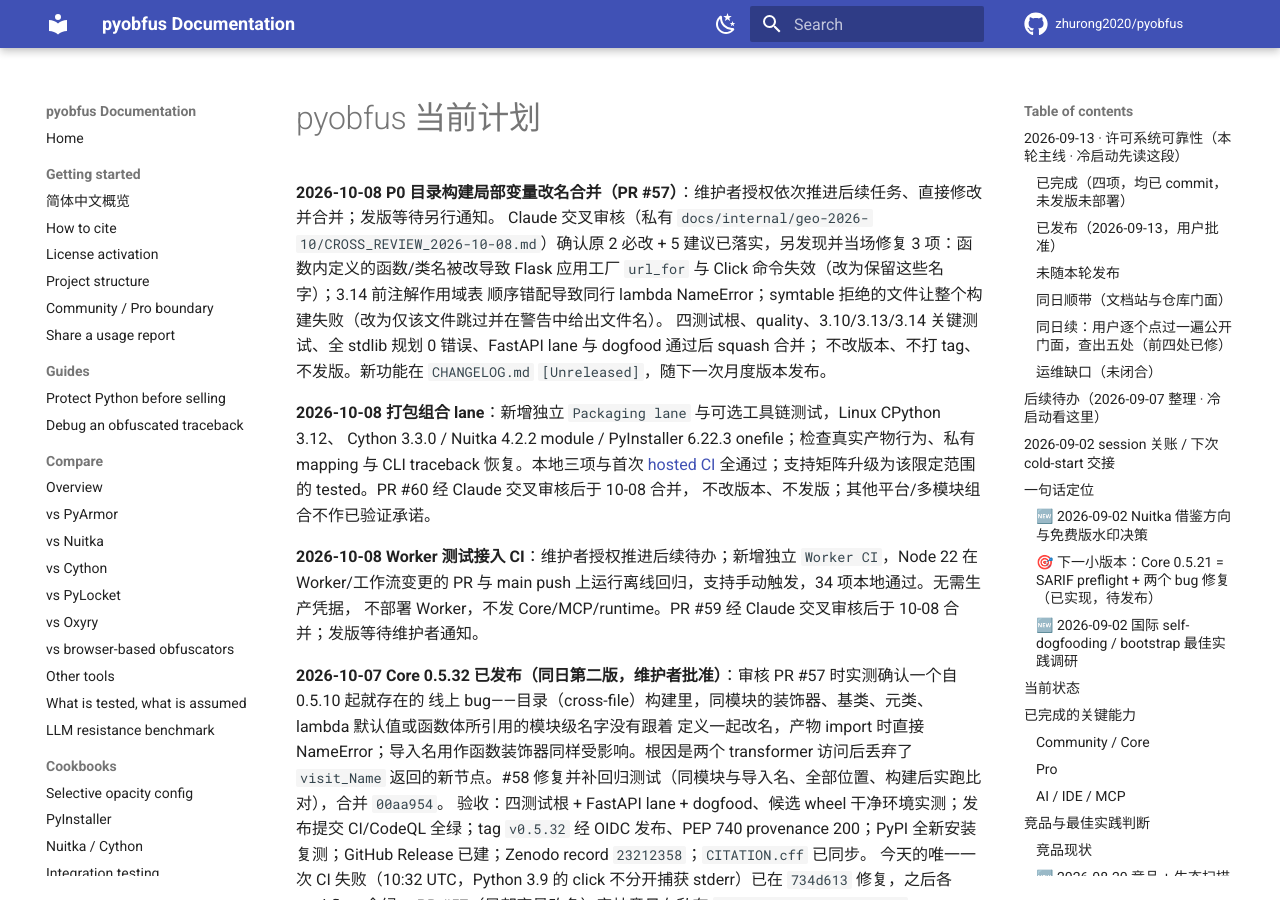
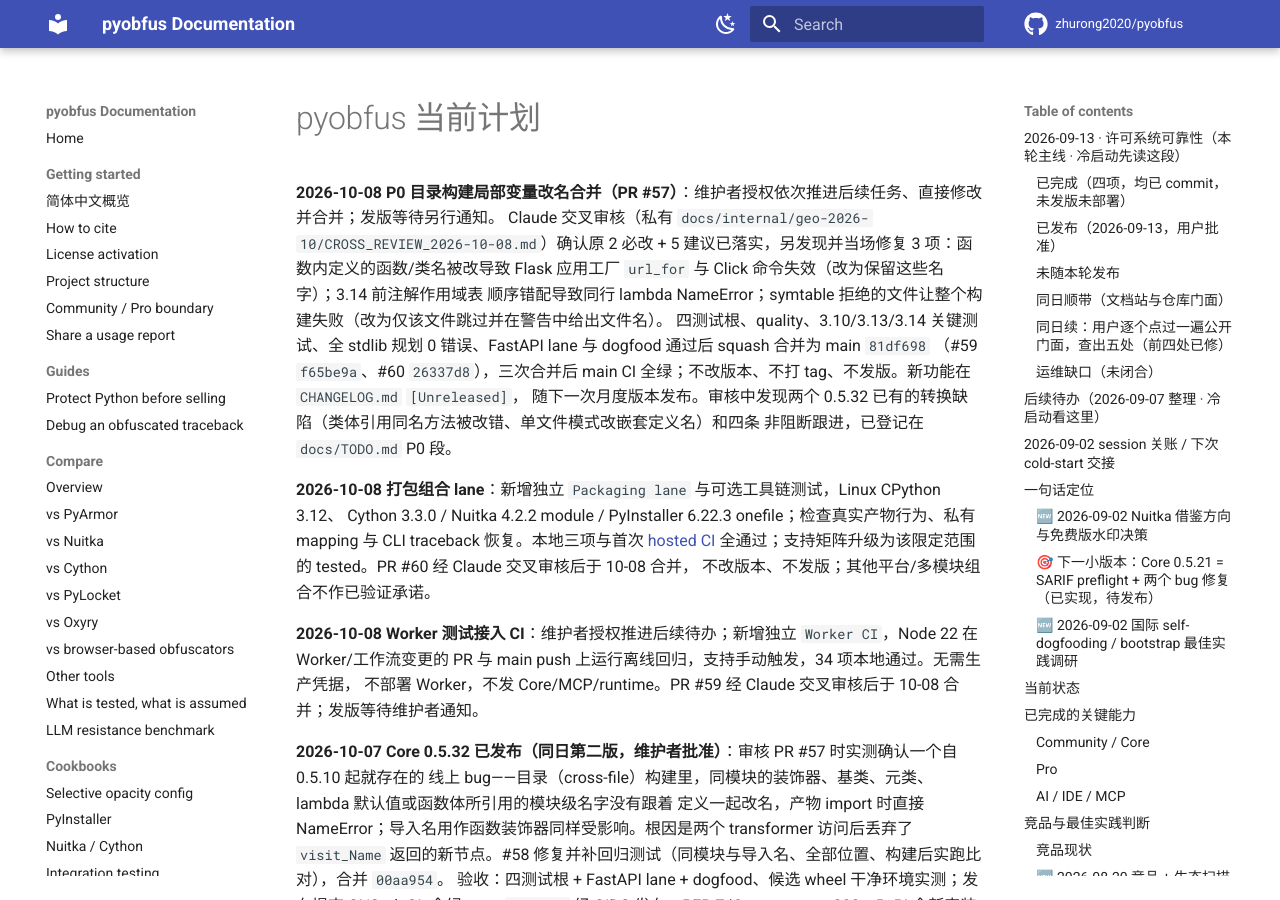
Before and after one commit to zhurong2020/pyobfus, an MkDocs documentation site: the page built from docs/CURRENT_PLAN_ZH.md, in a window 1280 px wide and 900 px high. Built offline with MkDocs 1.6.1 and Material for MkDocs 9.7.7, drawn with Linux system fonts in a browser that asks for light colours; comment, search, counter and statistics services are not loaded.

Commit message:
docs: record the 10-08 merges and register follow-ups
#59, #60 and #57 are merged (f65be9a, 26337d8, 81df698); nothing released.
TODO registers two pre-existing transformation bugs found in the cross
review and four non-blocking follow-ups; release notes list what must be
synced when local renaming ships.

Co-Authored-By: Claude Opus 5.5 <noreply@anthropic.com>

```diff
--- a/docs/CURRENT_PLAN_ZH.md
+++ b/docs/CURRENT_PLAN_ZH.md
@@ -4,8 +4,10 @@
 Claude 交叉审核（私有 `docs/internal/geo-2026-10/CROSS_REVIEW_2026-10-08.md`）确认原 2 必改 + 5 建议已落实，另发现并当场修复
 3 项：函数内定义的函数/类名被改导致 Flask 应用工厂 `url_for` 与 Click 命令失效（改为保留这些名字）；3.14 前注解作用域表
 顺序错配导致同行 lambda NameError；symtable 拒绝的文件让整个构建失败（改为仅该文件跳过并在警告中给出文件名）。
-四测试根、quality、3.10/3.13/3.14 关键测试、全 stdlib 规划 0 错误、FastAPI lane 与 dogfood 通过后 squash 合并；
-不改版本、不打 tag、不发版。新功能在 `CHANGELOG.md` `[Unreleased]`，随下一次月度版本发布。
+四测试根、quality、3.10/3.13/3.14 关键测试、全 stdlib 规划 0 错误、FastAPI lane 与 dogfood 通过后 squash 合并为 main `81df698`
+（#59 `f65be9a`、#60 `26337d8`），三次合并后 main CI 全绿；不改版本、不打 tag、不发版。新功能在 `CHANGELOG.md` `[Unreleased]`，
+随下一次月度版本发布。审核中发现两个 0.5.32 已有的转换缺陷（类体引用同名方法被改错、单文件模式改嵌套定义名）和四条
+非阻断跟进，已登记在 `docs/TODO.md` P0 段。
 
 **2026-10-08 打包组合 lane**：新增独立 `Packaging lane` 与可选工具链测试，Linux CPython 3.12、
 Cython 3.3.0 / Nuitka 4.2.2 module / PyInstaller 6.22.3 onefile；检查真实产物行为、私有 mapping 与
```
Also changed, not shown: docs/TODO.md (+17 -8 lines).
